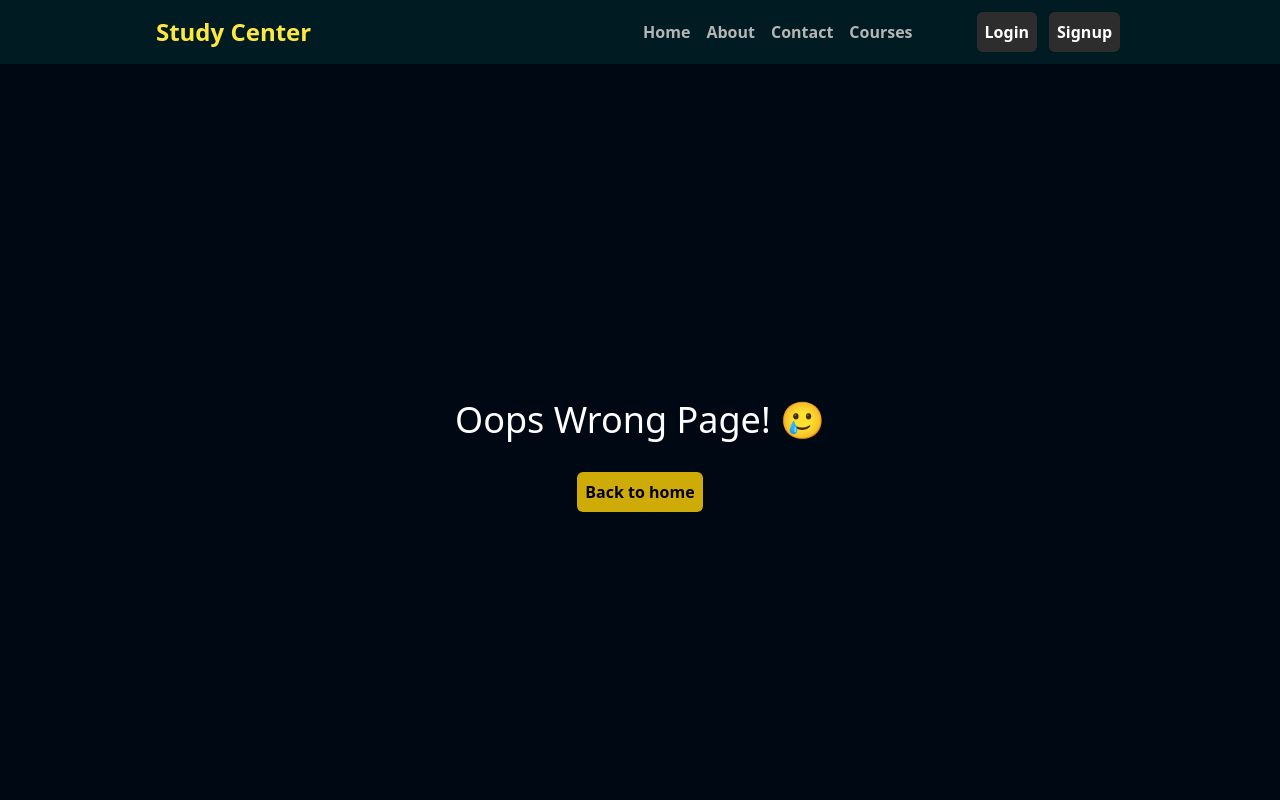
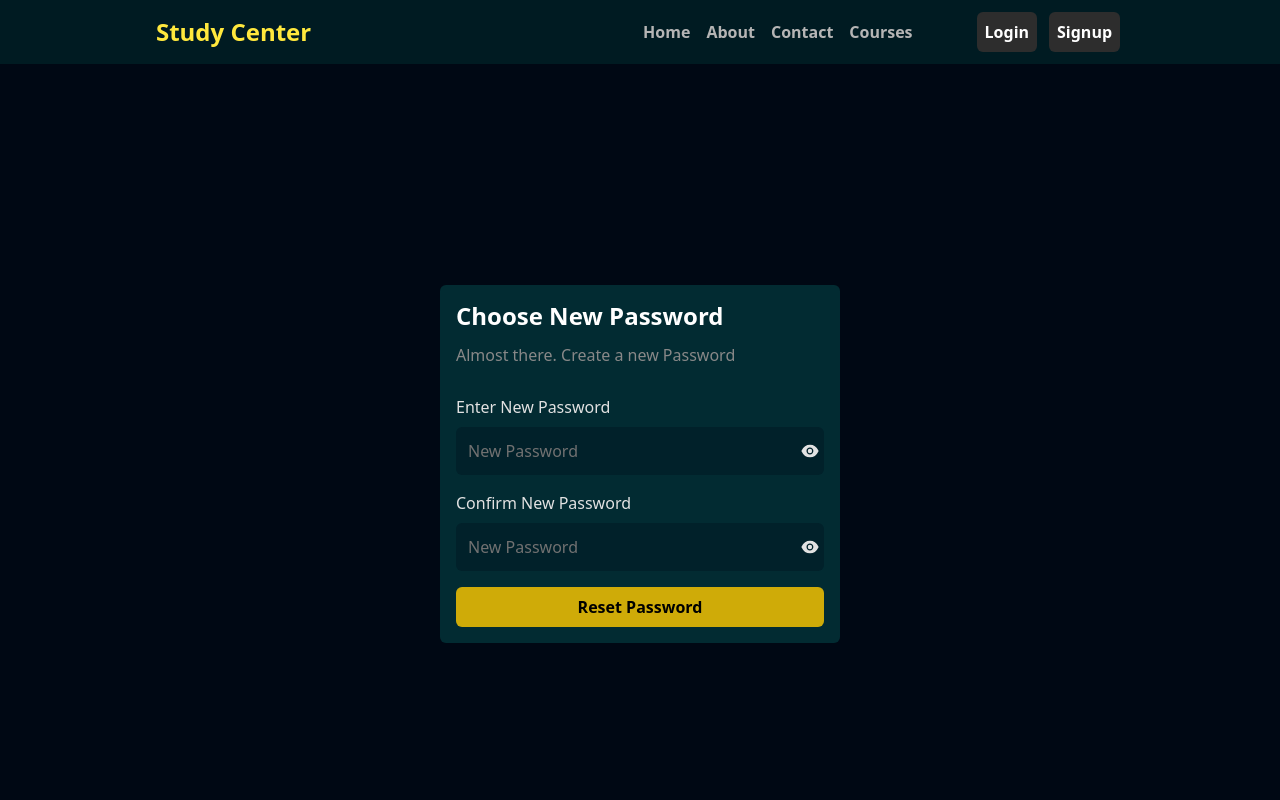
Before and after one commit to gaurav-goswami/Study-Center, a React (Vite) app in the folder client/: page /reset-password/about in a window 1280 px wide. Shown: the top 800 px of the page. Built offline with nearby package versions, Linux system fonts and the light colour scheme.

Commit message:
completed password reset functionality and fixed some code

```diff
--- a/client/src/App.jsx
+++ b/client/src/App.jsx
@@ -13,6 +13,7 @@ import {useSelector} from "react-redux"
 // Route Protection
 import LoginProtection from "./Protected Route/LoginProtection";
 import HomeRedirect from "./Protected Route/HomeRedirect";
+import UpdatePassword from "./pages/UpdatePassword";
 
 
 const App = () => {
@@ -35,6 +36,8 @@ const App = () => {
           <Route path="/about" element={<AboutPage />}/>
           <Route path = "/contact" element={<ContactPage />}/>
           <Route path="/reset-password" element={<ResetPassword />}/>
+          <Route path="/reset-password/:id" element={<UpdatePassword />}/>
+
           <Route path="*" element={<Error />} />
         </Routes>
       </BrowserRouter>
--- a/client/src/lib/AuthApi.jsx
+++ b/client/src/lib/AuthApi.jsx
@@ -1,7 +1,7 @@
 import { toast } from "react-hot-toast";
 import { setToken, setUserRole, setLoading } from "../app/features/Auth";
 
-export function sendOTP(otpFunc, email, navigate) {
+export function sendOTP(otpFunc, email, navigate = null) {
   return async (dispatch) => {
     const toastId = toast.loading("Loading...");
     dispatch(setLoading(true));
--- a/client/src/lib/PasswordApi.jsx
+++ b/client/src/lib/PasswordApi.jsx
@@ -24,3 +24,26 @@ export function resetPasswordToken(email, resetTokenFunc, setEmailSent) {
         dispatch(setLoading(false));
     }
 }
+
+
+export function changePassword(resetPasswordDetails, resetPasswordFunc) {
+    return async (dispatch) => {
+
+        const toastID = toast.loading("Loading...")
+        dispatch(setLoading(true));
+
+        try {
+
+            const response = await resetPasswordFunc(resetPasswordDetails).unwrap();
+            console.log("reset password response" , response);
+            toast.success("Password changed successfully");
+
+        } catch (error) {
+            console.log("error in reset password" , error);
+            toast.error("Something went wrong")
+        }
+
+        toast.dismiss(toastID);
+        dispatch(setLoading(false));
+    }
+}
--- /dev/null
+++ b/client/src/pages/UpdatePassword.jsx
@@ -0,0 +1,114 @@
+import React, { useState } from "react";
+import { useDispatch, useSelector } from "react-redux";
+import MainWrapper from "../components/Wrapper/MainWrapper";
+import Heading from "../components/common/Heading";
+import Paragraph from "../components/common/Paragraph";
+import { useLocation } from "react-router-dom";
+import { changePassword } from "../lib/PasswordApi";
+import { useResetPasswordMutation } from "../services/Password";
+import { AiFillEye, AiFillEyeInvisible } from "react-icons/ai";
+
+const UpdatePassword = () => {
+  const [password, setPassword] = useState({
+    password: "",
+    confirmPassword: "",
+  });
+
+  const [showPassword , setShowPassword] = useState(false);
+  const [showConfirmPassword, setShowConfirmPassword] = useState(false);
+
+  const { loading } = useSelector((state) => state.auth);
+  const location = useLocation();
+  const dispatch = useDispatch();
+  const [resetPass] = useResetPasswordMutation();
+
+  const handleChange = (e) => {
+    const { name, value } = e.target;
+    setPassword({
+      ...password,
+      [name]: value,
+    });
+  };
+
+  const handleSubmit = (e) => {
+    e.preventDefault();
+    const token = location.pathname.split("/").at(-1);
+    const resetPasswordDetails = {
+        newPassword : password.password,
+        confirmNewPassword : password.confirmPassword,
+        resetPasswordToken : token
+    }
+    dispatch(changePassword(resetPasswordDetails , resetPass));
+  };
+
+  return (
+    <>
+      <MainWrapper>
+        <div className="w-[90%] md:w-[70%] flex flex-col items-center p-5 mx-auto h-screen justify-center">
+          {loading ? (
+            <span className="loader"></span>
+          ) : (
+            <div className="sm:w-[90%] md:w-[400px] p-4 flex flex-col gap-3 rounded-md bg-blue-800">
+              <Heading style="text-xl md:text-2xl font-semibold">
+                Choose New Password
+              </Heading>
+              <Paragraph color="text-pure-greys-300">
+                Almost there. Create a new Password
+              </Paragraph>
+
+              <form onSubmit={handleSubmit}>
+
+                <label className="flex flex-col gap-2 text-pure-greys-25 my-4">
+                  Enter New Password
+                  <div className="flex items-center bg-richblue-800 rounded-md px-1">
+                    <input
+                      name="password"
+                      type={showPassword ? "text" : "password"}
+                      placeholder="New Password"
+                      className="outline-none px-2 py-3 rounded-md text-pure-greys-25 placeholder:text-pure-greys-400 w-[95%] bg-transparent"
+                      value={password.password}
+                      onChange={(e) => handleChange(e)}
+                    />
+                    <span onClick={() => setShowPassword(!showPassword)}>
+                        {
+                            showPassword ? <AiFillEyeInvisible className="text-xl cursor-pointer"/> :  <AiFillEye className="text-xl cursor-pointer"/>
+                        }
+                    </span>
+                  </div>
+                </label>
+
+                <label className="flex flex-col gap-2 text-pure-greys-25 my-4">
+                Confirm New Password
+                  <div className="flex items-center bg-richblue-800 rounded-md px-1">
+                    <input
+                      name="confirmPassword"
+                      type={showConfirmPassword ? "text" : "password"}
+                      placeholder="New Password"
+                      className="outline-none px-2 py-3 rounded-md text-pure-greys-25 placeholder:text-pure-greys-400 w-[95%] bg-transparent"
+                      value={password.confirmPassword}
+                      onChange={(e) => handleChange(e)}
+                    />
+                    <span onClick={() => setShowConfirmPassword(!showConfirmPassword)}>
+                        {
+                            showConfirmPassword ?<AiFillEyeInvisible className="text-xl cursor-pointer"/> : <AiFillEye className="text-xl cursor-pointer"/>
+                        }
+                    </span>
+                  </div>
+                </label>
+
+                <button
+                  type="submit"
+                  className="p-2 rounded-md outline-none font-semibold flex gap-2 bg-yellow-200 w-full justify-center"
+                >
+                  Reset Password
+                </button>
+              </form>
+            </div>
+          )}
+        </div>
+      </MainWrapper>
+    </>
+  );
+};
+
+export default UpdatePassword;
--- a/client/src/pages/VerifyMail.jsx
+++ b/client/src/pages/VerifyMail.jsx
@@ -2,9 +2,11 @@ import React, { useState } from "react";
 import MainWrapper from "../components/Wrapper/MainWrapper";
 import OtpInput from "react-otp-input";
 import { useDispatch, useSelector } from "react-redux";
-import { signUp } from "../lib/AuthApi";
-import { useSignUpMutation } from "../services/Auth";
+import { sendOTP, signUp } from "../lib/AuthApi";
+import { useSendOtpMutation, useSignUpMutation } from "../services/Auth";
 import { useNavigate } from "react-router-dom";
+import { useEffect } from "react";
+import { BsArrowRepeat } from "react-icons/bs";
 
 const VerifyMail = () => {
   const [otp, setOtp] = useState("");
@@ -19,6 +21,15 @@ const VerifyMail = () => {
     e.preventDefault();
     dispatch(signUp(signUpUser, {...userDetails , otp}, navigate));
   }
+
+  const [resendOtp] = useSendOtpMutation();
+  const sendOtp = () => {
+    dispatch(sendOTP(resendOtp , {email : userDetails.email} , navigate));
+  }
+
+  useEffect(() => {
+    if(userDetails.email === "") navigate("/auth/signup")
+  } , [])
 
   return (
     <>
@@ -46,14 +57,22 @@ const VerifyMail = () => {
                     outline: "none",
                   }}
                   className="max-[360px]:w-[20px] max-[360px]:h-[20px]"
+                  placeholder="-"
                 />
               )}
             />
-            <form onSubmit={handleSignUp}>
-              <button className="p-2 rounded-md outline-none font-semibold flex gap-2 items-center text-center bg-yellow-100">
+            <form onSubmit={handleSignUp} className="flex gap-4 items-center">
+              <button className="p-2 rounded-md outline-none font-semibold flex gap-2 items-center text-center bg-yellow-100" type="submit">
                 Verify OTP
               </button>
+
+              <span className="flex gap-1 items-center text-pure-greys-200 cursor-pointer" onClick={sendOtp}>
+                <BsArrowRepeat className="text-xl" />
+                Resend Otp
+              </span>
             </form>
+
+
           </div>
         </div>
       </MainWrapper>
--- a/client/src/services/Password.jsx
+++ b/client/src/services/Password.jsx
@@ -22,7 +22,7 @@ const resetPasswordApi = createApi({
         resetPassword : builder.mutation({
             query : (resetPasswordDetails) => ({
                 url : "/auth/reset-password",
-                method : "POST",
+                method : "PUT",
                 headers : {
                     "Content-Type" : "application/json"
                 },
```
Also changed, not shown: client/src/pages/Reset Password/ResetPassword.jsx (+45 -46 lines).
